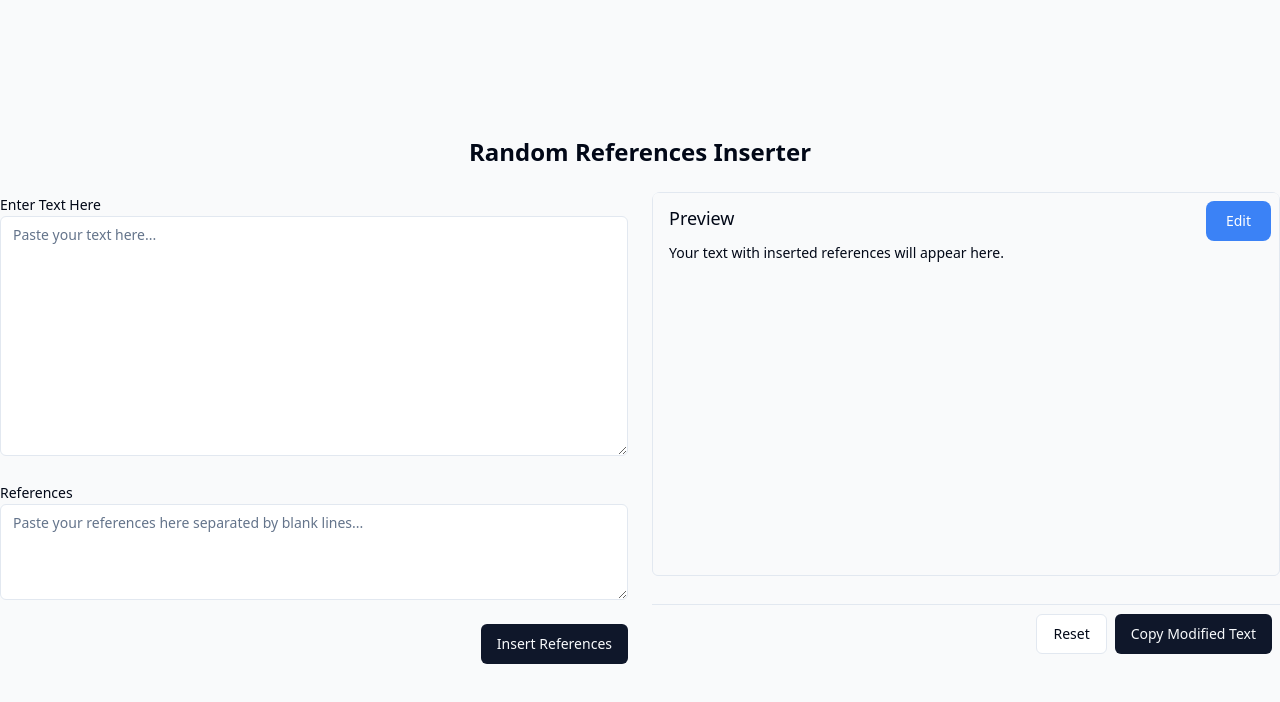
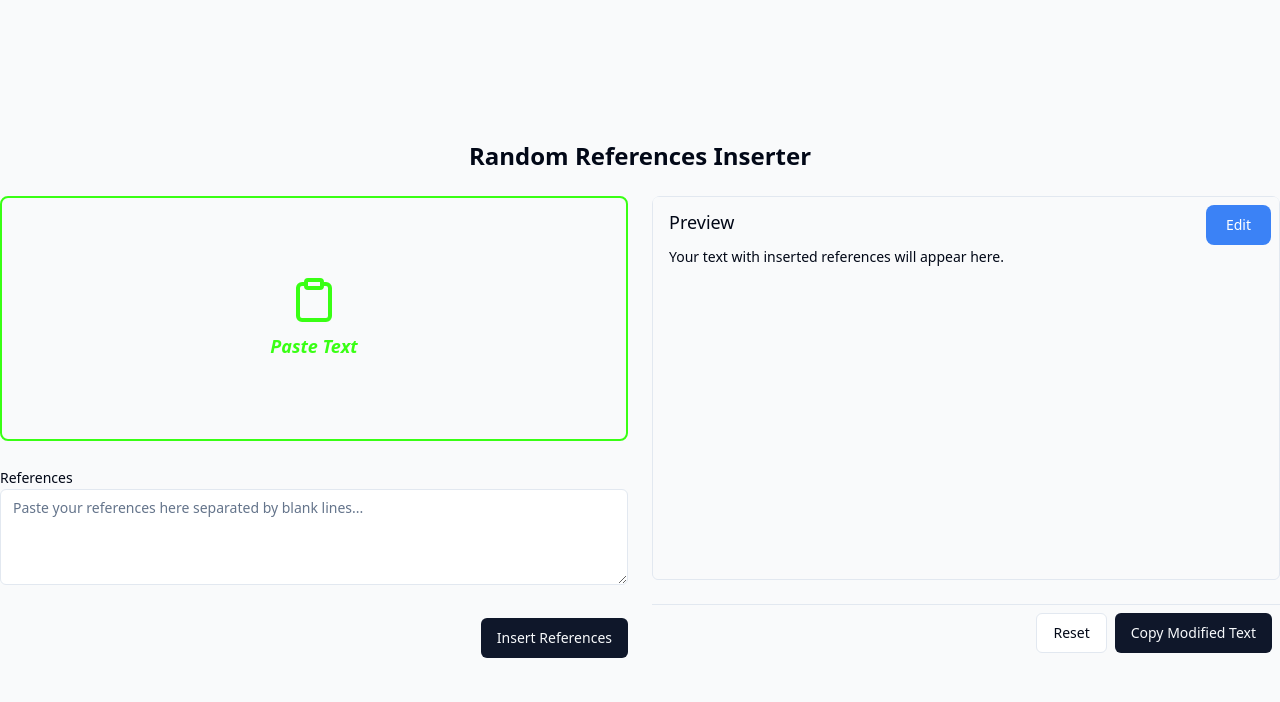
Before and after one commit to Mandy9943/reference-adder, a React (Vite) app: page / in a window 1280 px wide. Shown: the top 702 px of the page. Built offline with nearby package versions, Linux system fonts and the light colour scheme.

Commit message:
add past icon

```diff
--- a/src/App.tsx
+++ b/src/App.tsx
@@ -8,6 +8,7 @@ import {
   TooltipProvider,
   TooltipTrigger,
 } from "@/components/ui/tooltip";
+import { ClipboardIcon } from "lucide-react";
 import { MouseEvent, useState } from "react";
 import Highlighter from "react-highlight-words";
 import { useForm } from "./lib/hooks";
@@ -99,15 +100,31 @@ export default function App() {
         </h1>
         <div className="grid grid-cols-2 gap-6">
           <form className="grid gap-6">
-            <div>
-              <Label htmlFor="main-text">Enter Text Here</Label>
+            <div className="relative">
               <Textarea
-                className="h-60"
+                className={`h-60 ${form.mainText ? "" : "opacity-0"}`}
                 id="main-text"
                 placeholder="Paste your text here..."
                 onChange={handleChange}
                 name="mainText"
+                autoFocus
               />
+
+              {!(form.mainText.length > 0) && (
+                <div className="absolute top-0 left-0 right-0 w-full h-full">
+                  <div
+                    key="1"
+                    className="w-full h-full flex items-center justify-center "
+                  >
+                    <button className="flex flex-col items-center justify-center w-full h-full rounded-lg border-2 border-[#39ff14]">
+                      <ClipboardIcon className="w-12 h-12 text-[#39ff14]" />
+                      <span className="mt-2 text-[#39ff14] text-lg font-semibold italic">
+                        Paste Text
+                      </span>
+                    </button>
+                  </div>
+                </div>
+              )}
             </div>
             <div>
               <Label htmlFor="references">References</Label>
```
